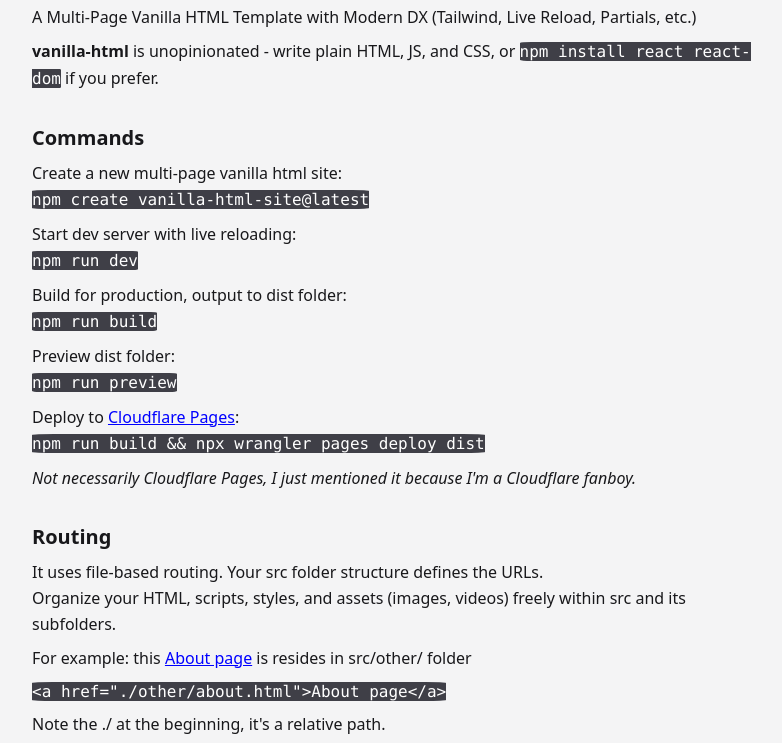
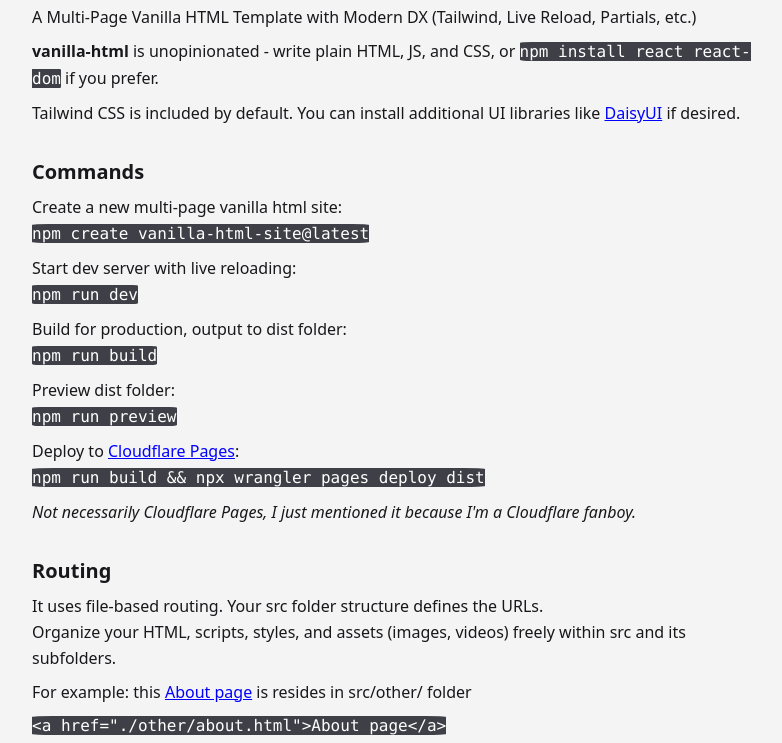
Before and after one commit to ducbao414/vanilla-html, a website built with Parcel: page src/docs.html in a window 1280 px wide. Shown: the part 57-800 px from the top of the page, without its empty margins (240-1022 px from the left). Built offline with nearby package versions, Linux system fonts and the light colour scheme.

Commit message:
clarify that tailwind is included by default

```diff
--- a/src/docs.html
+++ b/src/docs.html
@@ -23,6 +23,10 @@
     <p class="my-2 leading-relaxed">
       <strong>vanilla-html</strong> is unopinionated - write plain HTML, JS, and CSS, or
       <code>npm install react react-dom</code> if you prefer.
+    </p>
+
+    <p class="my-2 leading-relaxed">
+      Tailwind CSS is included by default. You can install additional UI libraries like <a href="https://daisyui.com/">DaisyUI</a> if desired.
     </p>
 
     <h2 class="text-xl font-bold mt-8">Commands</h2>
```
